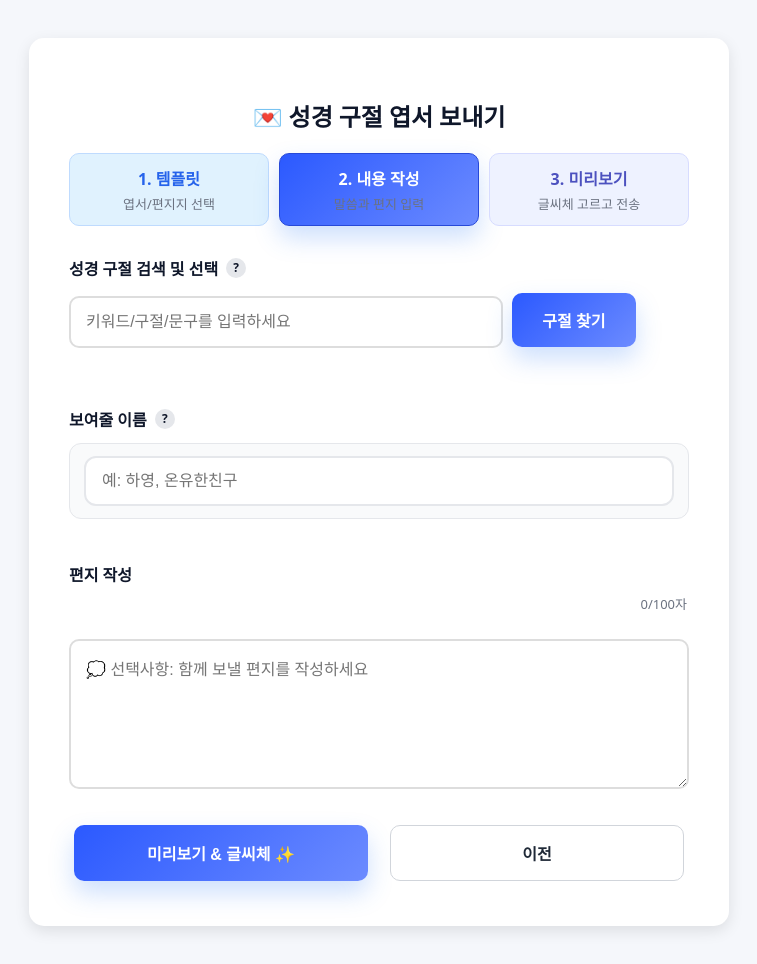
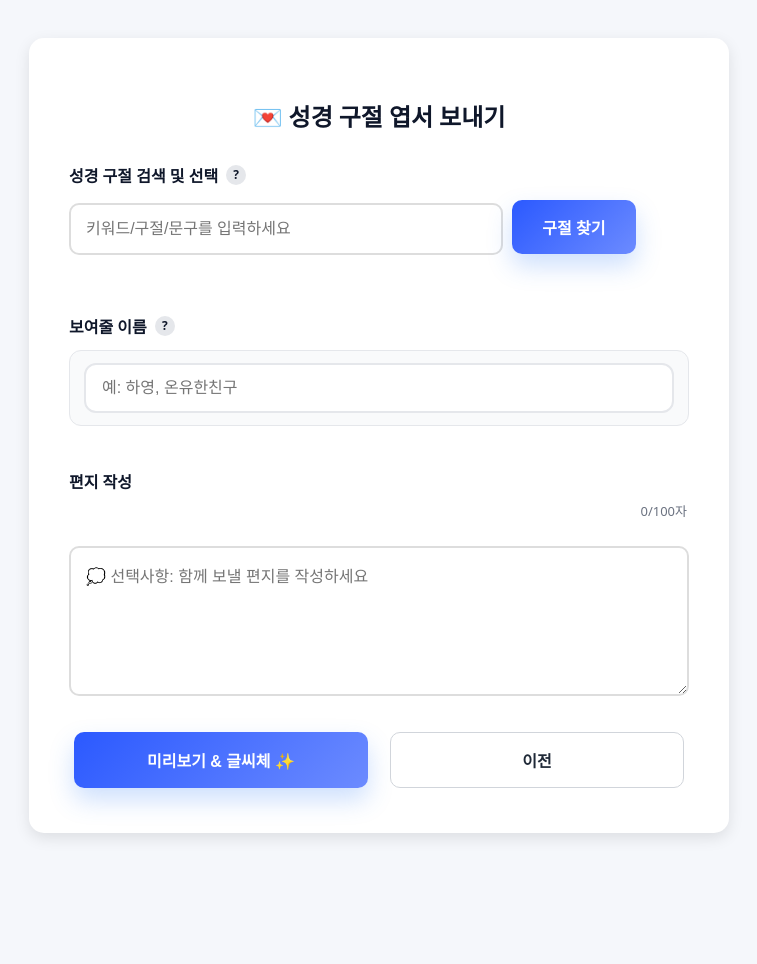
Before and after one commit to bible-postoffice/bible-postoffice, a Flask app: page /send/1/write in a window 1280 px wide. Shown: the whole page, without its empty margins (261-1018 px from the left). After the commit the page ends 838 px from the top, so only its background shows below. Run offline with Flask 3, Linux system fonts and the light colour scheme.

Commit message:
구절 검색 표시 5개->3개 & 뒤로가기 시 구절 리셋

```diff
--- a/app.py
+++ b/app.py
@@ -1096,7 +1096,7 @@ def recommend_verses_supabase(query: str, page: int):
             scored.append((final_score, reference, doc, meta))
 
         scored.sort(key=lambda x: x[0], reverse=True)
-        page_size = 5
+        page_size = 3
         start_idx = page * page_size
         end_idx = start_idx + page_size
         page_slice = scored[start_idx:end_idx]
@@ -1282,7 +1282,7 @@ def recommend_verses():
 
         scored.sort(key=lambda x: x[0], reverse=True)
         all_candidates_full = curated_items + scored
-        page_size = 5
+        page_size = 3
         start_idx = page * page_size
         end_idx = start_idx + page_size
         # 요청한 페이지까지 필요한 만큼만 슬라이스
--- a/templates/send_postcard.html
+++ b/templates/send_postcard.html
@@ -302,12 +302,6 @@
     <div class="container">
         <h2>💌 성경 구절 엽서 보내기</h2>
 
-        <div class="steps">
-            <div class="step completed">1. 템플릿<span>엽서/편지지 선택</span></div>
-            <div class="step active">2. 내용 작성<span>말씀과 편지 입력</span></div>
-            <div class="step">3. 미리보기<span>글씨체 고르고 전송</span></div>
-        </div>
-
         <div class="search-box">
             <div class="section-title" style="margin-top:28px;">성경 구절 검색 및 선택
                 <span class="tooltip">?
@@ -586,9 +580,8 @@
                 } else if (savedTemplate) {
                     selectedTemplate = savedTemplate;
                 }
-                if (saved.verse) {
-                    selectedVerse = saved.verse;
-                }
+                // 구절은 미리보기에서 돌아왔을 때도 새로 선택하도록 초기화
+                selectedVerse = null;
                 updateMessageCounter();
             } catch (e) {
                 console.warn('draft restore failed', e);
```
Also changed, not shown: templates/preview_postcard.html (+5 -2 lines).
